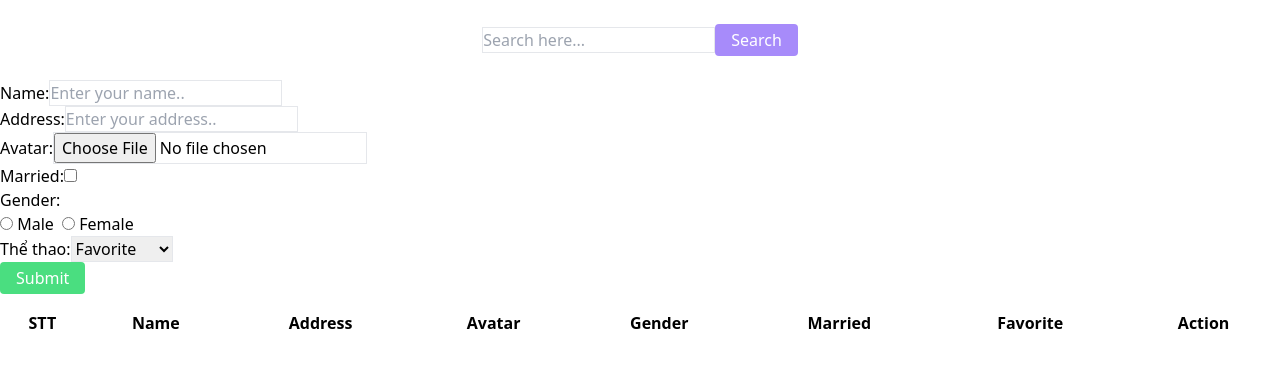
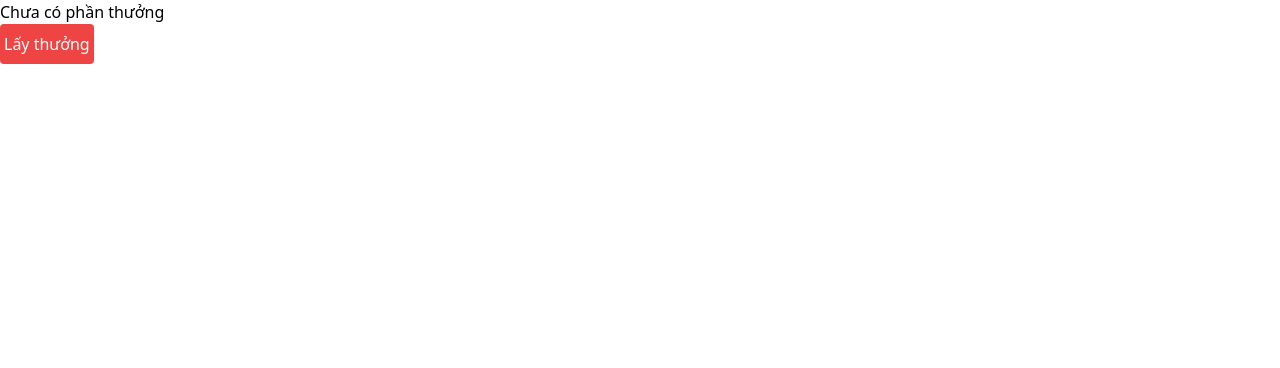
Before and after one commit to bphphin/react-dev, a React (Vite) app: page / in a window 1280 px wide. Shown: the top 368 px of the page. Built offline with nearby package versions, Linux system fonts and the light colour scheme.

Commit message:
feat: :fire: day-5 test random gifts

```diff
--- a/src/App.jsx
+++ b/src/App.jsx
@@ -1,10 +1,21 @@
-import React from 'react'
-import Ref from './components/Ref';
-import RefSeconde from './components/RefSeconde';
-import Form from './components/Form';
+import React, { useState } from 'react'
+import Gift from './components/Gift';
 
 export default function App() {
+    const gifts = [
+        'Iphone 11',
+        'Iphone 12',
+        'Iphone 13',
+    ];
+    const [gift, setGift] = useState(null);
+
+    const handleGift = () => {
+        setGift(gifts[Math.floor(Math.random() * gifts.length)]);
+    }
     return (
-        <Form/>
+        <>
+            <p>{ gift || 'Chưa có phần thưởng' }</p>
+            <button onClick={ handleGift } className='bg-red-500 text-white py-2 px-1 rounded '>Lấy thưởng</button>
+        </>
     );
 }
--- a/src/components/Form.jsx
+++ /dev/null
@@ -1,172 +0,0 @@
-import React, { useRef, useState } from 'react'
-import Table from './Table';
-
-export default function Form() {
-    const sports = [
-        {
-            name: 'Football',
-            label: 'Bóng đá'
-        },
-        {
-            name: 'Bida',
-            label: 'Bida'
-        },
-        {
-            name: 'Swimming',
-            label: 'Bơi'
-        },
-    ];
-    const [ formData, setFormData ] = useState({
-        id: null,
-        name: '',
-        address: '',
-        avatar: null,
-        isMarried: false,
-        gender: false,
-        favorite: false,
-    });
-
-    const [users, setUsers] = useState([]);
-
-    const inputRef = useRef('');
-    const [searchData, setSearchData] = useState('');
-    const handleGetValue = e => {
-        const { name, value, checked, type } = e.target;
-        setFormData({
-            ...formData,
-            [name]: type === 'checkbox' ? checked : value
-        });
-    }
-
-    const handleGetFile = e => {
-        const { value, files } = e.target;
-        files[0] && setFormData({
-            ...formData,
-            avatar: files[0]
-        })
-        value = '';
-    }
-
-    const handleSubmit = () => {
-        if(formData.id) {
-            const newUser = users.map(item => item.id === formData.id ? formData : item);
-            setUsers(newUser);
-        }else {
-            formData.id = Date.now();
-            setUsers([...users, formData]);
-        }
-        setFormData({
-            id: null,
-            name: '',
-            address: '',
-            avatar: null,
-            isMarried: false,
-            gender: false,
-            favorite: false,
-        });
-    }
-
-    const handleDelete = id => {
-        const newUsers = users.filter(item => item.id !== id);
-        setUsers(newUsers);
-    }
-
-    const handleUpdate = user => {
-        setFormData(user);
-    }
-
-    const handleSearch = () => {
-        const { value } = inputRef.current;
-        setSearchData(value);
-    }
-
-  return (
-    <>
-        <div>
-            <p className='my-6 text-center'>
-                <input type='text'
-                ref={ inputRef }
-                className='border'
-                placeholder='Search here...'
-                />
-                <button className='bg-violet-400 text-white px-4 py-1 rounded'
-                onClick={ handleSearch }
-                >
-                    Search
-                </button>
-            </p>
-            <p>
-                Name:
-                <input type='text'
-                className='border'
-                placeholder='Enter your name..'
-                name='name' onChange={ handleGetValue }
-                value={ formData.name }
-                />
-            </p>
-            <p>
-                Address:
-                <input type='text'
-                className='border'
-                placeholder='Enter your address..'
-                name='address' onChange={ handleGetValue }
-                value={ formData.address }
-                />
-            </p>
-            <p>
-                Avatar:
-                <input type='file'
-                className='border'
-                placeholder='Enter your address..'
-                name='avatar'
-                onChange={ handleGetFile }
-                />
-                { formData.avatar && <img src={ URL.createObjectURL(formData.avatar) } width={120}/> }
-            </p>
-            <p>
-                Married:
-                <input type='checkbox'
-                name='isMarried'
-                onChange={ handleGetValue }
-                checked={ formData.isMarried }
-                />
-            </p>
-            <p>
-                Gender:
-                <br/>
-                <input type='radio'
-                name='gender'
-                onChange={ handleGetValue }
-                value='Male'
-                checked={ formData.gender === 'Male' }/> Male &nbsp;
-                <input type='radio'
-                name='gender'
-                onChange={ handleGetValue }
-                value='Female'
-                checked={ formData.gender === 'Female' }/> Female
-            </p>
-            <p>
-                Thể thao:
-                <select name='favorite' className='border' onChange={ handleGetValue } value={ formData.favorite }>
-                    <option selected>Favorite</option>
-                    {sports.map((item,i) => (
-                        <option key={i+1} value={item.label} >{ item.name }</option>
-                    ))}
-                </select>
-            </p>
-            <p>
-                <button className='px-4 py-1 bg-green-400 text-white rounded'
-                onClick={ handleSubmit }
-                >
-                    { formData.id ? "Update" : "Submit" }
-                </button>
-            </p>
-        </div>
-        <Table
-        data={ users.filter(item => item.name.includes(searchData)) }
-        handleDelete={ handleDelete }
-        handleUpdate={ handleUpdate }
-        />
-    </>
-  )
-}
--- /dev/null
+++ b/src/components/Gift.jsx
@@ -0,0 +1,7 @@
+import React from 'react'
+
+export default function Gift() {
+  return (
+    <div>Gift</div>
+  )
+}
--- a/src/components/Ref.jsx
+++ /dev/null
@@ -1,37 +0,0 @@
-import React, { useEffect, useRef, useState } from 'react'
-
-export default function Ref() {
-    // Là 1 hàm trả về đối tượng và có thể thay đổi được
-    // hàm này có thuộc tính { .current } được khởi tạo bởi giá trị ban đầu (initial value)
-
-    // Cú pháp:
-    // const inputRef = useRef();
-
-    // So sánh useRef và useState khác nhau gì (PV)
-    //+ những task làm việc vệc với DOM thì sử dụng useRef
-    //+ khi sử dụng state giá trị thay đổi thì components sẽ được render lại
-    //+ khi sử dụng ref giá trị thay đổi thì components sẽ không được render lại
-    //+ useRef là đồng bộ => khi ref thay đổi thì components không thay đổi
-    //+ useRef là bất đồng bộ => khi state thay đổi thì components render lại
-
-    // const inputRef = useRef(null);
-    // useEffect(() => {
-    //     inputRef.current && console.log(inputRef.current);
-    // },[]);
-    const linkRef = useRef(null);
-    useEffect(() => {
-        linkRef.current.href = 'https://www.google.com/';
-        linkRef.current.target = '_blank';
-
-        console.dir(linkRef);
-        linkRef.current && console.log(linkRef.current.href);
-    });
-    return (
-        <div>
-            {/* <p>{ inputRef.current }</p>
-            <input type='text' ref={ inputRef } className='border' value={'123'}/> */}
-            <a href='https://github.com/' ref={linkRef} >Git</a> &nbsp;
-            <a href='https://www.google.com/' target='_blank'>Google</a>
-        </div>
-  )
-}
--- a/src/components/RefSeconde.jsx
+++ /dev/null
@@ -1,25 +0,0 @@
-import React, { useEffect, useRef } from 'react'
-
-export default function RefSeconde() {
-    const divRef = useRef(null);
-    useEffect(() => {
-        if(divRef.current) {
-            const htmlLink = divRef.current.querySelectorAll('a');
-            console.log(htmlLink);
-            htmlLink.forEach(item => {
-                item.setAttribute('target', '_blank');
-                item.className = 'underline text-2xl';
-            });
-        }
-    });
-    return (
-        <div ref={ divRef }>
-            <p>
-                <a href='https://github.com/'>Git</a>
-            </p>
-            <p>
-                <a href='https://google.com/'>Google</a>
-            </p>
-        </div>
-    );
-}
--- a/src/components/Table.jsx
+++ /dev/null
@@ -1,52 +0,0 @@
-import React from 'react'
-
-export default function (props) {
-    const { data, handleDelete, handleUpdate } = props;
-  return (
-    <>
-        <div className='mt-4'>
-            <table border='1px' width={'100%'}>
-                <thead>
-                    <tr>
-                        <th>STT</th>
-                        <th>Name</th>
-                        <th>Address</th>
-                        <th>Avatar</th>
-                        <th>Gender</th>
-                        <th>Married</th>
-                        <th>Favorite</th>
-                        <th>Action</th>
-                    </tr>
-                </thead>
-                <tbody>
-                    { data.map(item => (
-                        <tr key={ item.id }>
-                            <td>{ item.id }</td>
-                            <td>{ item.name }</td>
-                            <td>{ item.address }</td>
-                            <td>
-                                { item.avatar && <img src={ URL.createObjectURL( item.avatar ) } width={120}/> }
-                            </td>
-                            <td>{ item.gender }</td>
-                            <td>{ item.isMarried ? 'Married' : 'Single' }</td>
-                            <td>{ item.favorite }</td>
-                            <td>
-                                <button className='py-2 px-4 bg-red-400 text-white rounded'
-                                onClick={ () => handleDelete(item.id) }
-                                >
-                                    Remove
-                                </button> &nbsp;
-                                <button className='py-2 px-4 bg-yellow-400 text-white rounded'
-                                onClick={ () => handleUpdate(item) }
-                                >
-                                    Update
-                                </button>
-                            </td>
-                        </tr>
-                    )) }
-                </tbody>
-            </table>
-        </div>
-    </>
-  )
-}
```
